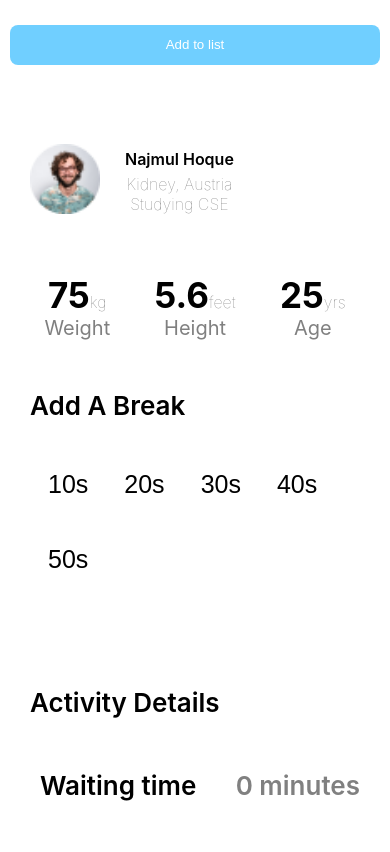
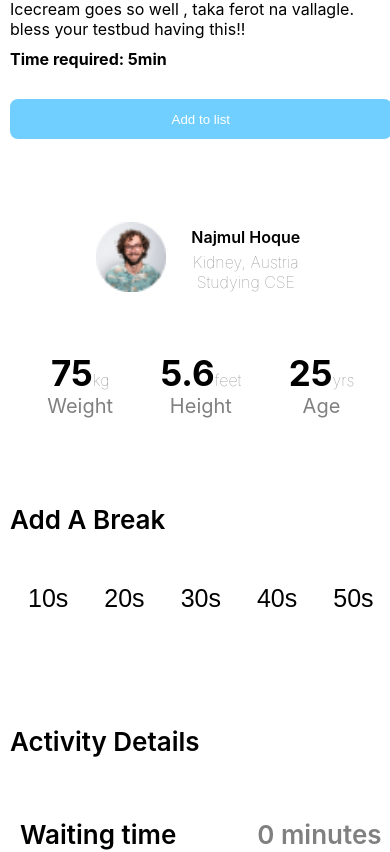
Before and after one commit to Najmul11/Ultra-Kitchen, a React (Create React App) app: page / in a window 390 px wide. Shown: the part 5014-5866 px from the top of the page. Built offline with nearby package versions, Linux system fonts and the light colour scheme.

Commit message:
resonsive fixed for large device

```diff
--- a/src/components/AddBreak/AddBreak.css
+++ b/src/components/AddBreak/AddBreak.css
@@ -2,10 +2,13 @@
     font-size: 26px;
     font-weight: 600;
     text-align: left;
-    margin: 50px 30px;
+    margin: 50px 0;
+    padding: 10px;
 }
 .break-button{
     margin-bottom: 90px;
+    display: flex;
+    justify-content: center;
 }
 .break-button button{
     margin: 8px;
@@ -41,3 +44,11 @@
     background-color: #09adff;
     cursor: pointer;
 }
+
+
+@media only screen and (max-width: 730px) {
+    .info{
+        margin-left: 0;
+        padding: 10px;
+    }
+  }
--- a/src/components/BreakButton/BreakButton.css
+++ b/src/components/BreakButton/BreakButton.css
@@ -1,6 +1,3 @@
-.selected{
-    background-color:#09adff ;
+.break{
+    display: block;
 }
-.non{
-    background-color: blue;
-}
--- a/src/components/BreakButton/BreakButton.js
+++ b/src/components/BreakButton/BreakButton.js
@@ -4,7 +4,7 @@ const BreakButton = (props) => {
     const {breaktime, setBreak}=props
     const {time}=breaktime
     return (
-            <button onClick={()=>setBreak(time)}>
+            <button onClick={()=>setBreak(time)} className='break'>
                 {time}
             </button>
     );
--- a/src/components/Dishes/Dishes.css
+++ b/src/components/Dishes/Dishes.css
@@ -40,7 +40,7 @@
      padding: 10px;
     }
   }
-@media only screen and (min-width: 730px) and (max-width: 970px) {
+@media only screen and (min-width: 730px) and (max-width: 1300px) {
     .container{
         grid-template-columns: 1fr;
     }
--- a/src/components/Sidebar/Sidebar.css
+++ b/src/components/Sidebar/Sidebar.css
@@ -29,3 +29,10 @@
     font-weight: 400;
     color: gray
 }
+
+
+@media only screen and (max-width: 730px) {
+    .about{
+        justify-content: center;
+    }
+  }
```
